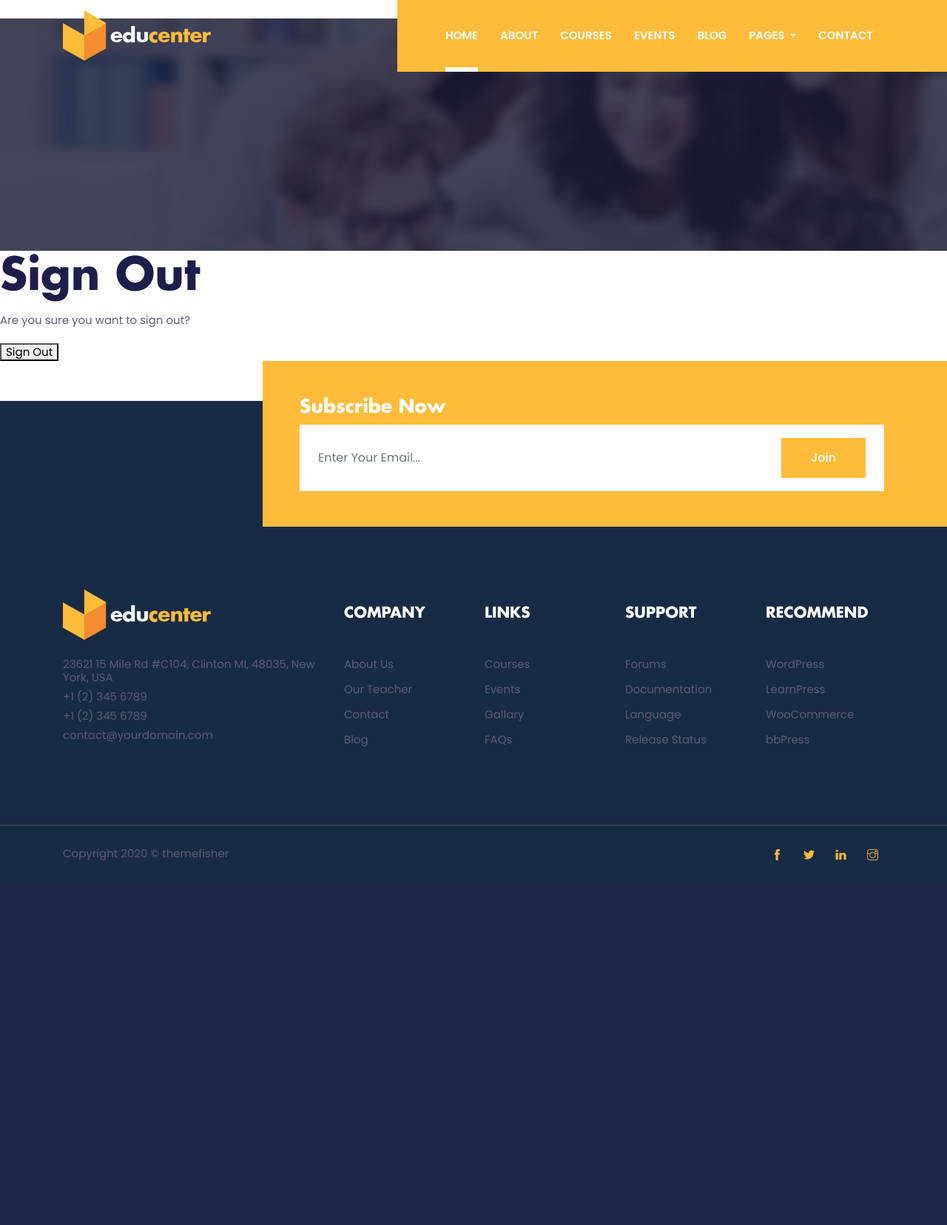
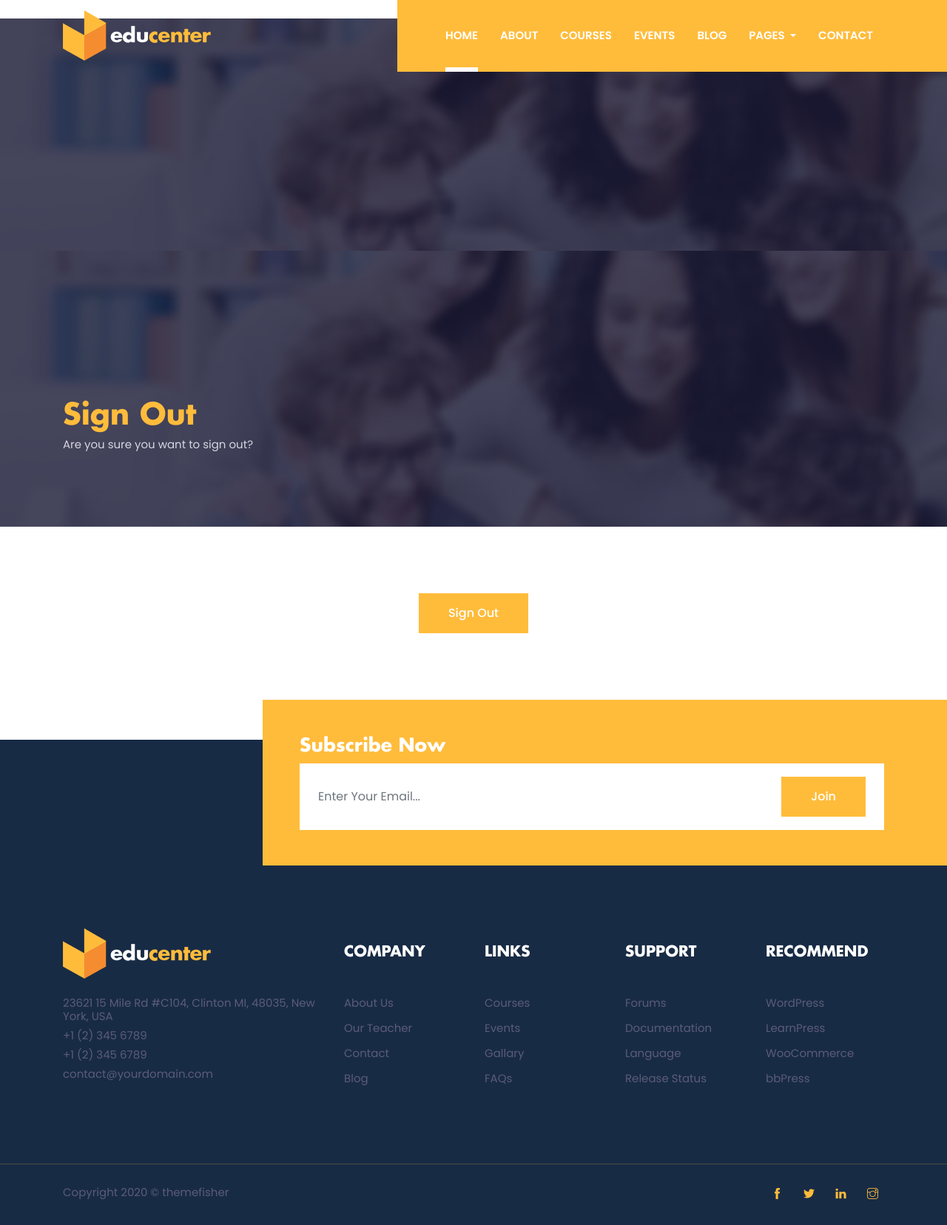
Before and after one commit to MilovanTomasevic/edu, a Django app: page /accounts/logout/ in a window 1280 px wide. Shown: the part 47-1703 px from the top of the page at 74% size. Before the commit the page ends 1210 px from the top, so only its background shows below. Run offline with Django 3.2, Linux system fonts and the light colour scheme; the visitor is signed in with stand-in values (Sample User, id 1); some libraries are stand-ins or nearby versions.

Commit message:
adapting a new style for logout page

```diff
--- a/edu/templates/account/logout.html
+++ b/edu/templates/account/logout.html
@@ -4,18 +4,40 @@
 
 {% block head_title %}{% trans "Sign Out" %}{% endblock %}
 
+{% load static %}
+
 {% block content %}
-<h1>{% trans "Sign Out" %}</h1>
 
-<p>{% trans 'Are you sure you want to sign out?' %}</p>
+<!-- page title -->
+<section class="page-title-section overlay" data-background="{% static 'images/backgrounds/page-title.jpg' %}">
+  <div class="container">
+    <div class="row">
+      <div class="col-md-8">
+        <ul class="list-inline custom-breadcrumb">
+          <li class="list-inline-item"><a class="h2 text-primary font-secondary" >{% trans "Sign Out" %}</a></li>
+          <li class="list-inline-item text-white h3 font-secondary @@nasted"></li>
+        </ul>
+        <p class="text-lighten">{% trans 'Are you sure you want to sign out?' %}</p>
+      </div>
+    </div>
+  </div>
+</section>
+<!-- /page title -->
 
-<form method="post" action="{% url 'account_logout' %}">
-  {% csrf_token %}
-  {% if redirect_field_value %}
-  <input type="hidden" name="{{ redirect_field_name }}" value="{{ redirect_field_value }}"/>
-  {% endif %}
-  <button type="submit">{% trans 'Sign Out' %}</button>
-</form>
-
+<!-- logout form -->
+<section class="section">
+  <div class="container">
+    <div class="row justify-content-center align-self-center">
+      <form class="signup" id="signup_form" method="post" action="{% url 'account_logout' %}">
+        {% csrf_token %}
+        {% if redirect_field_value %}
+        <input type="hidden" name="{{ redirect_field_name }}" value="{{ redirect_field_value }}" />
+        {% endif %}
+        <button class="btn btn-primary" type="submit">{% trans 'Sign Out' %}</button>
+      </form>
+    </div>
+  </div>
+</section>
+<!-- /logout form -->
 
 {% endblock %}
```
